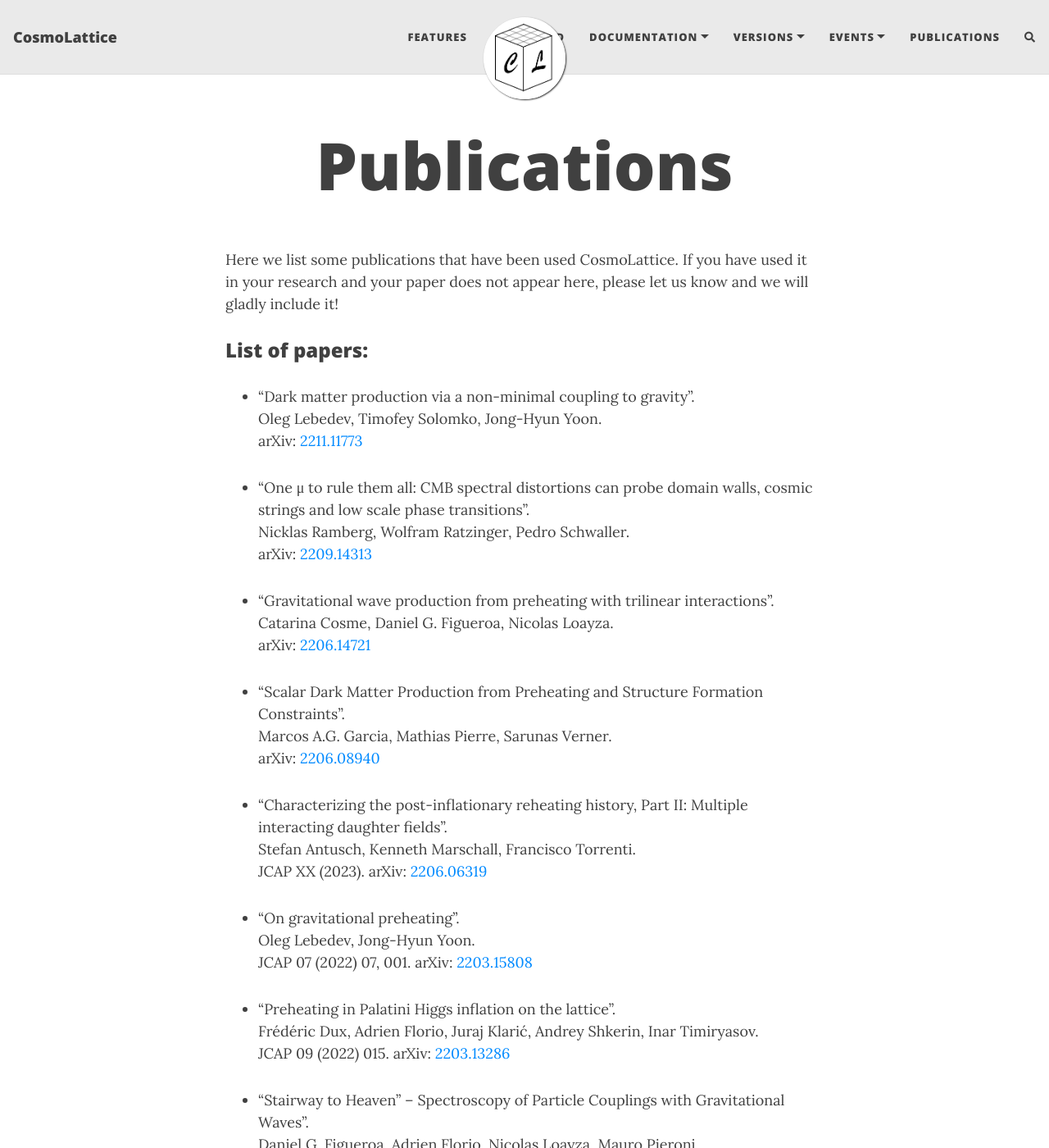
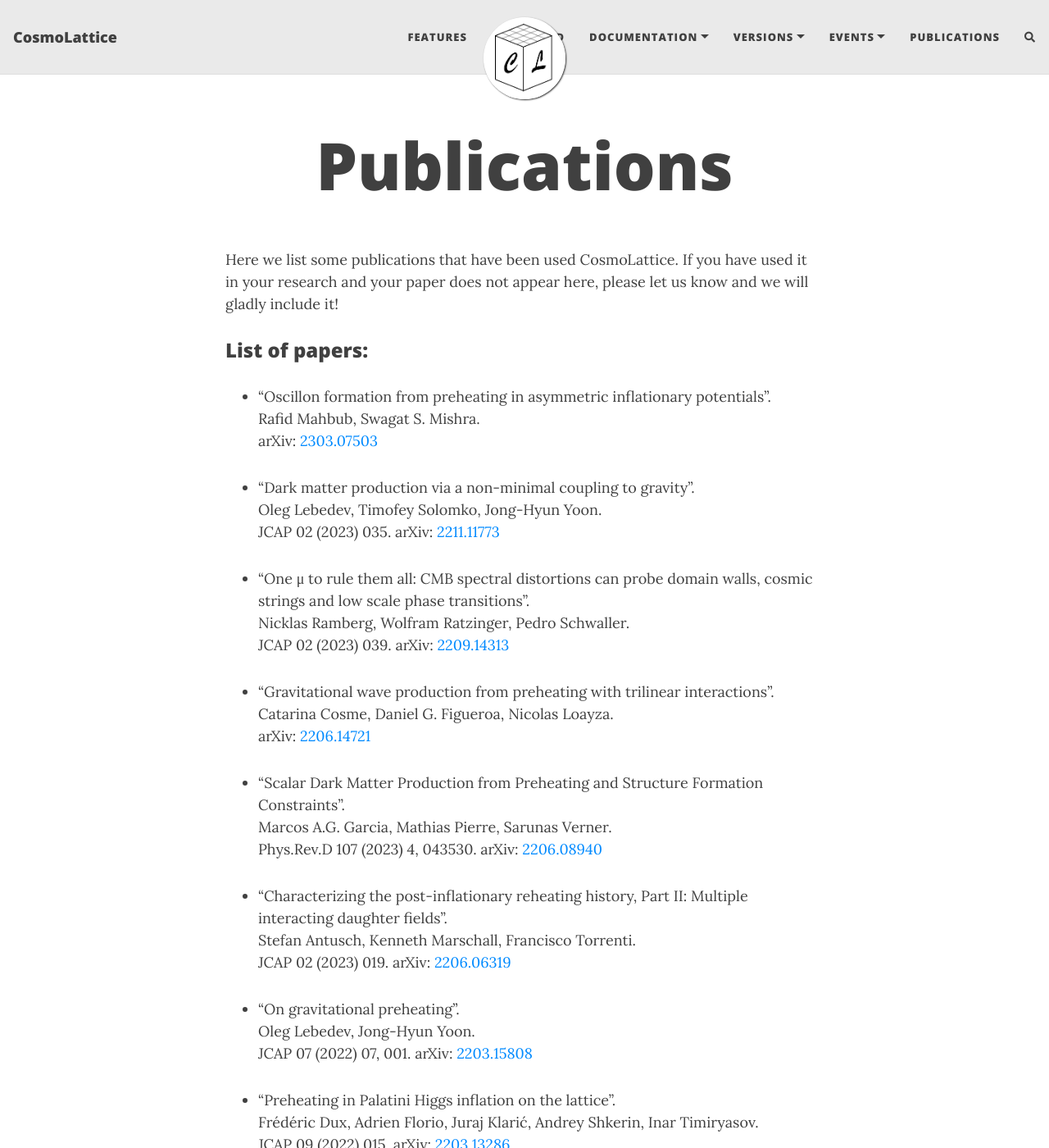
Before and after one commit to cosmolattice/cosmolatticeweb, a Jekyll site: the page built from publications.md, in a window 1280 px wide and 1400 px high. Shown: the whole window at 82% size. Built offline with Jekyll 4.4.1, drawn with Linux system fonts in a browser that asks for light colours; nearby versions of some CDN libraries; comment, search, counter and statistics services are not loaded.

Commit message:
Changed list of publications

```diff
--- a/publications.md
+++ b/publications.md
@@ -10,13 +10,17 @@ appear here, please let us know and we will gladly include it!
 
 ### List of papers:
 
+- "Oscillon formation from preheating in asymmetric inflationary potentials". \
+   Rafid Mahbub, Swagat S. Mishra. \
+   arXiv: <a href="https://arxiv.org/abs/2303.07503" target="_blank" rel="noopener noreferrer">2303.07503</a>
+
 - "Dark matter production via a non-minimal coupling to gravity". \
    Oleg Lebedev, Timofey Solomko, Jong-Hyun Yoon. \
-  arXiv: <a href="https://arxiv.org/abs/2211.11773" target="_blank" rel="noopener noreferrer">2211.11773</a>
+  JCAP 02 (2023) 035. arXiv: <a href="https://arxiv.org/abs/2211.11773" target="_blank" rel="noopener noreferrer">2211.11773</a>
 
 - "One μ to rule them all: CMB spectral distortions can probe domain walls, cosmic strings and low scale phase transitions". \
    Nicklas Ramberg, Wolfram Ratzinger, Pedro Schwaller. \
-  arXiv: <a href="https://arxiv.org/abs/2209.14313" target="_blank" rel="noopener noreferrer">2209.14313</a>
+  JCAP 02 (2023) 039. arXiv: <a href="https://arxiv.org/abs/2209.14313" target="_blank" rel="noopener noreferrer">2209.14313</a>
 
 - "Gravitational wave production from preheating with trilinear interactions". \
   Catarina Cosme, Daniel G. Figueroa, Nicolas Loayza. \
@@ -24,11 +28,11 @@ appear here, please let us know and we will gladly include it!
 
 - "Scalar Dark Matter Production from Preheating and Structure Formation Constraints". \
   Marcos A.G. Garcia, Mathias Pierre, Sarunas Verner. \
-  arXiv: <a href="https://arxiv.org/abs/2206.08940" target="_blank" rel="noopener noreferrer">2206.08940</a>
+  Phys.Rev.D 107 (2023) 4, 043530. arXiv: <a href="https://arxiv.org/abs/2206.08940" target="_blank" rel="noopener noreferrer">2206.08940</a>
 
 - "Characterizing the post-inflationary reheating history, Part II: Multiple interacting daughter fields". \
   Stefan Antusch, Kenneth Marschall, Francisco Torrenti. \
-  JCAP XX (2023). arXiv: <a href="https://arxiv.org/abs/2206.06319" target="_blank" rel="noopener noreferrer">2206.06319</a>
+  JCAP 02 (2023) 019. arXiv: <a href="https://arxiv.org/abs/2206.06319" target="_blank" rel="noopener noreferrer">2206.06319</a>
 
 - "On gravitational preheating". \
   Oleg Lebedev, Jong-Hyun Yoon. \
```
